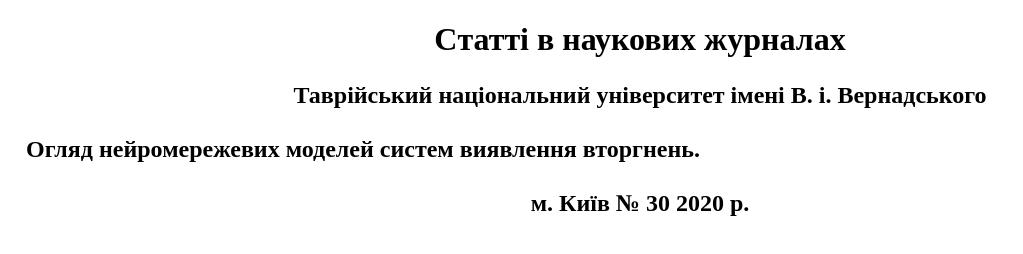
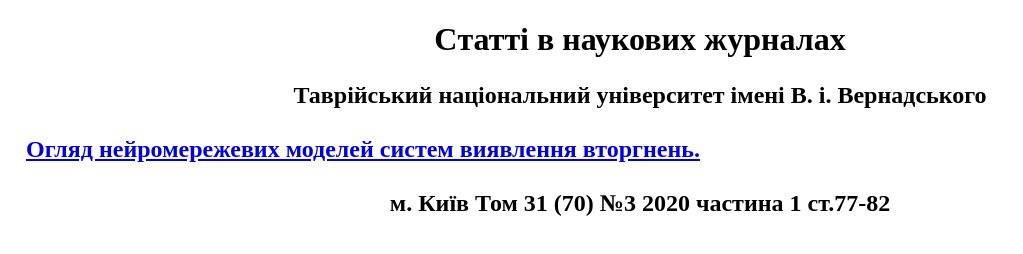
Before and after one commit to InfoSec-IT/InfoSec-IT.github.io, a plain HTML site: page leng/stat/3.html in a window 1280 px wide. Shown: the whole page, without its empty margins (0-1023 px from the left). Drawn offline with Linux system fonts and the light colour scheme.

Commit message:
2021_01_25

```diff
--- a/leng/stat/3.html
+++ b/leng/stat/3.html
@@ -10,9 +10,10 @@
 				<h2><p><center>
 				Таврійський національний університет імені В. і. Вернадського
 				</center><br />&nbsp;&nbsp;
-				Огляд нейромережевих моделей систем виявлення вторгнень.
+				<a href="download/st_tnu_2020.pdf" class="download">
+				Огляд нейромережевих моделей систем виявлення вторгнень.</a>
 				<br /><br /><center>
-				м. Київ № 30 2020 р.</center>
+				м. Київ Том 31 (70) №3 2020 частина 1 ст.77-82</center>
 				</p></h2>
 
 
```
